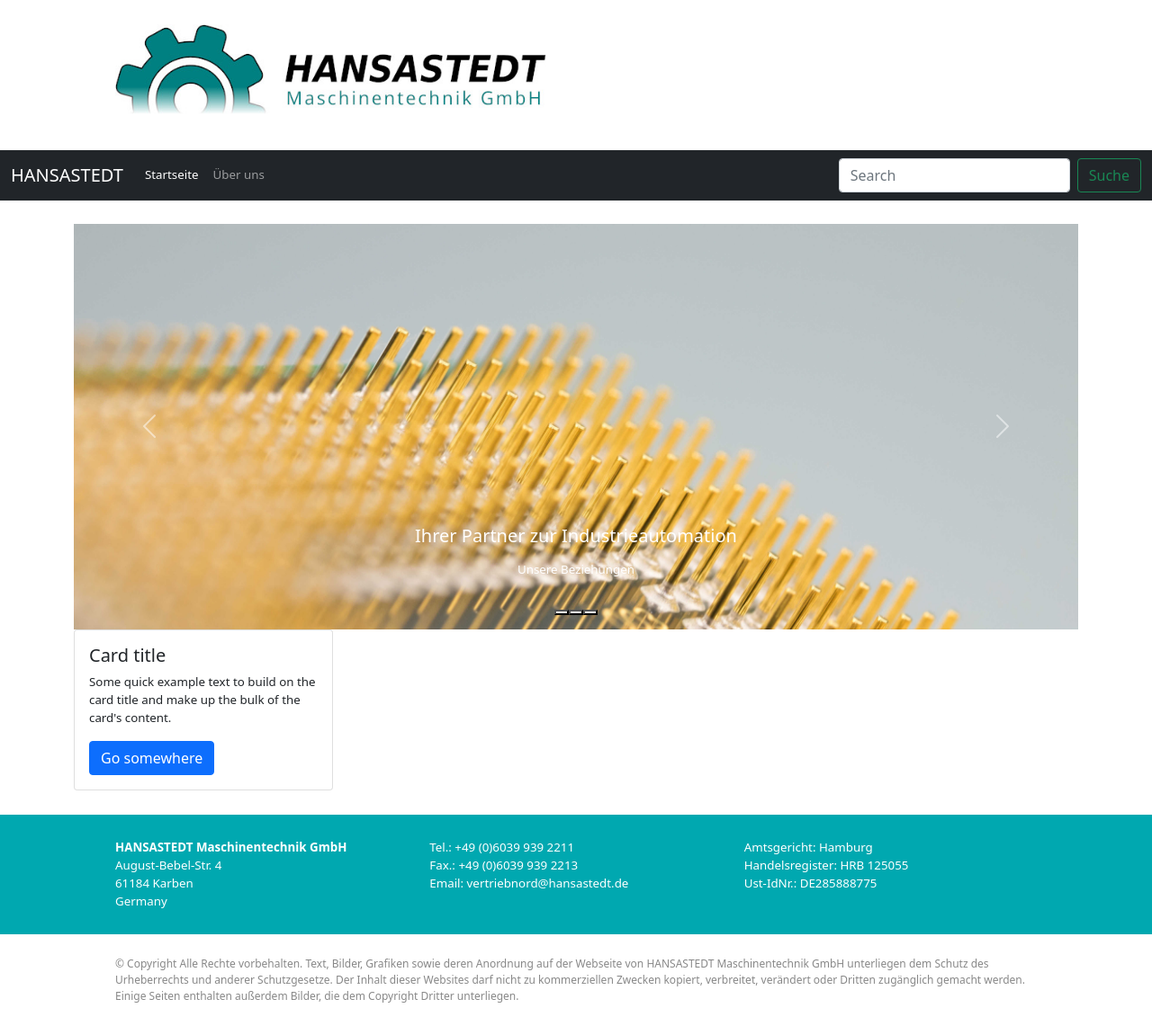
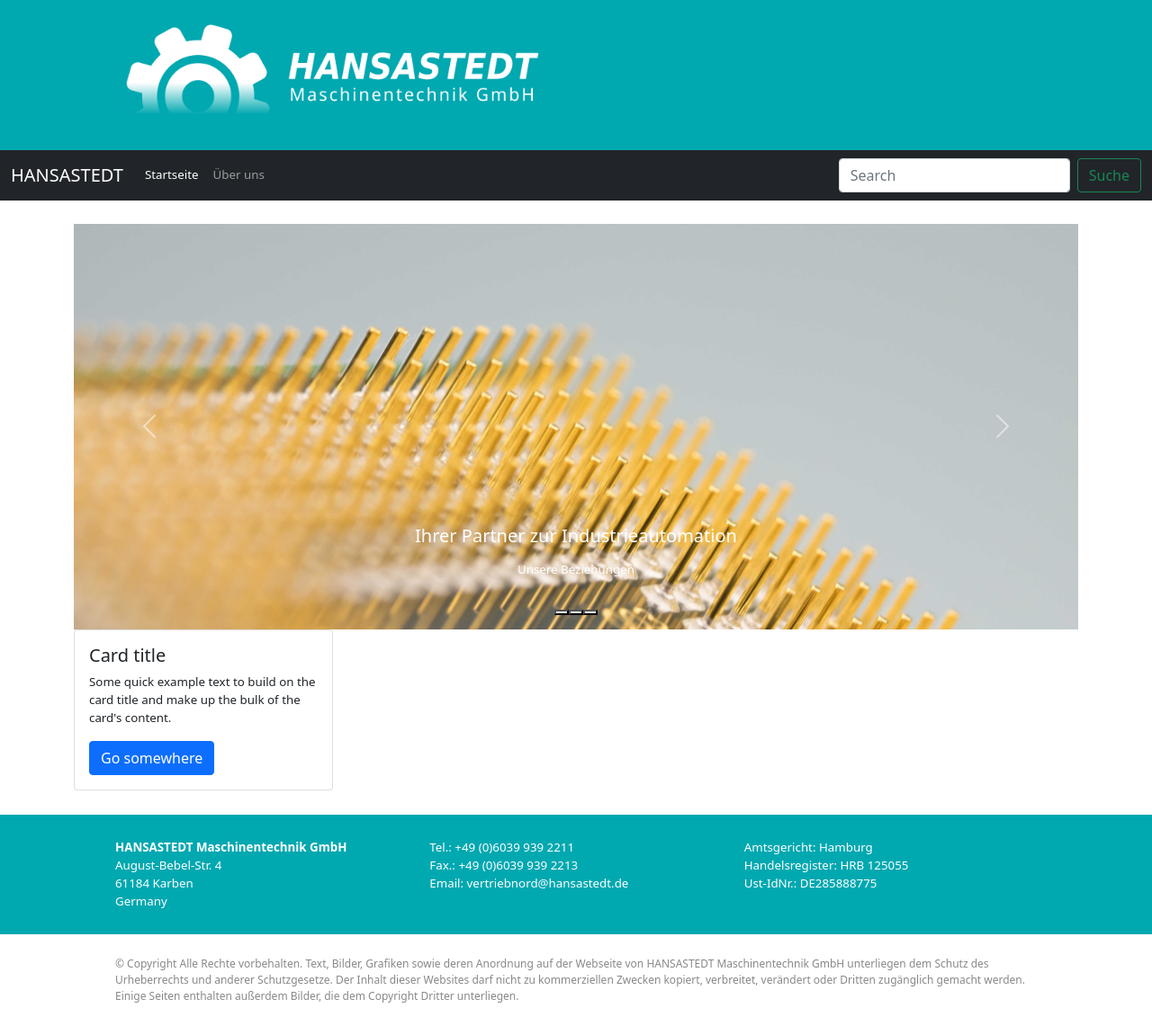
Before and after one commit to Hansastedt/hansastedt.github.io, a Jekyll site: the page built from index.html, in a window 1280 px wide. Shown: the whole page at 90% size. Built offline with Jekyll 4.4.1, drawn with Linux system fonts in a browser that asks for light colours.

Commit message:
use sass; redesigned header

```diff
--- a/_includes/header.html
+++ b/_includes/header.html
@@ -12,7 +12,7 @@
 <body>
 
 
-<div id="header" style="margin-bottom:3em">
+<div id="header">
 
     <div class="logo">
     </div>
--- /dev/null
+++ b/_sass/_themes.scss
@@ -0,0 +1 @@
+$theme-color: #00a8b0;
--- a/css/default.css
+++ b/css/default.scss
@@ -1,3 +1,7 @@
+---
+---
+@import 'themes';
+
 @import url('https://fonts.googleapis.com/css2?family=Ubuntu&display=swap');
 
 
@@ -8,11 +12,12 @@ body{
 }
 
 #header {
-    padding: 2em 10% 0 10%;
+    padding: 2em 10% 3em 10%;
+    background-color: $theme-color;
 }
 
 #header .logo{
-    background-image: url(/images/logo.jpg);
+    background-image: url(/images/logo.png);
     background-repeat: no-repeat;
     background-size: contain;
     width: 500px;
@@ -33,7 +38,7 @@ body{
 #footer .row {
     display: flex; flex-direction: row;
 /*    background: #008080;*/
-    background: #00a8b0;
+    background: $theme-color;
     color: white;
     padding: 2em 10% 2em 10%;
 }
```
Also changed, not shown: images/logo.jpg (deleted), images/logo.png (added).
